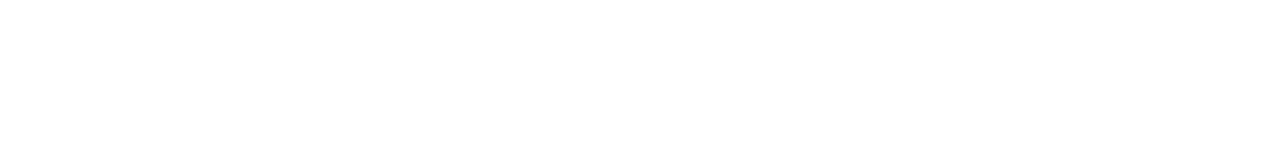
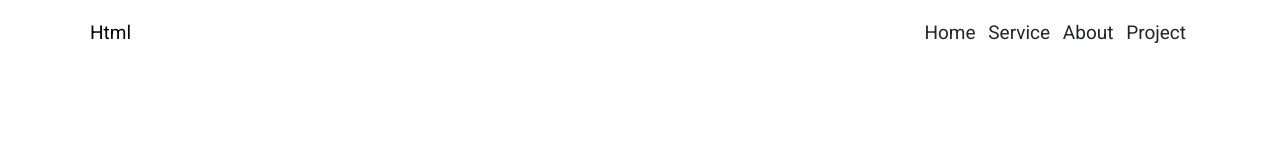
Before and after one commit to emetdas/cods, a website: page index.html in a window 1280 px wide. Drawn offline with Linux system fonts and the light colour scheme.

Commit message:
new data tag add

```diff
--- a/index.html
+++ b/index.html
@@ -8,6 +8,27 @@
     <link rel="stylesheet" href="css/style.css">
 </head>
 <body>
-
+   <div class="navbar">
+       <div class="container">
+           <nav class="navigation">
+               <div class="logo">Html</div>
+               <div class="nav_icon" data-navIcon="nav_icon"></div>
+               <ul class="nav_manue" data-navManue="nav_manue">
+                   <li class="nav_list">
+                       <a href="#!" class="nav_item">Home</a>
+                    </li>
+                   <li class="nav_list">
+                       <a href="#!" class="nav_item">Service</a>
+                    </li>
+                   <li class="nav_list">
+                       <a href="#!" class="nav_item">About</a>
+                    </li>
+                   <li class="nav_list">
+                       <a href="#!" class="nav_item">Project</a>
+                    </li>
+               </ul>
+           </nav>
+       </div>
+   </div>
 </body>
 </html>
--- a/sass/base/_reset.scss
+++ b/sass/base/_reset.scss
@@ -26,8 +26,10 @@ html,body{
 // all: unset; remove all css inbuild style
 a {
     background-color: transparent;
-    @include font-size($p-font-sizes);
     color: $gray-900;
+}
+div{
+  @include font-size($p-font-sizes);
 }
 main {
   display: block;
--- a/sass/components/_navbar.scss
+++ b/sass/components/_navbar.scss
@@ -1,18 +1,34 @@
+.navbar{
+  height: 6.5rem;
+}
+.navigation{
+  height: 6.5rem;
+  display: flex;
+  align-items: center;
+  justify-content: space-between;
+  & .nav_list{
+    display: inline-block;
+    margin: 0 0.4rem;
+  }
+}
 .nav_icon {
   position: absolute;
-  right: 2rem;
-  @include w-h(2.5rem, 0.3rem);
+  @include w-h(3rem, 0.3rem);
   background: $gray-900;
+  display: none;
   &::before,
   &::after {
     @include prefix(transition, all 0.5s ease-in);
     @include sudo();
+    left: 0;
+    @include w-h(100%, 100%);
+    background: $gray-900;
   }
   &::before {
-    @include prefix(transform, translateY(-1rem));
+    @include prefix(transform, translateY(-0.8rem));
   }
   &::after {
-    @include prefix(transform, translateY(1rem));
+    @include prefix(transform, translateY(0.8rem));
   }
   &.active {
     & {
@@ -26,4 +42,3 @@
     }
   }
 }
-.nav_manue{}
```
Also changed, not shown: css/style.css.
